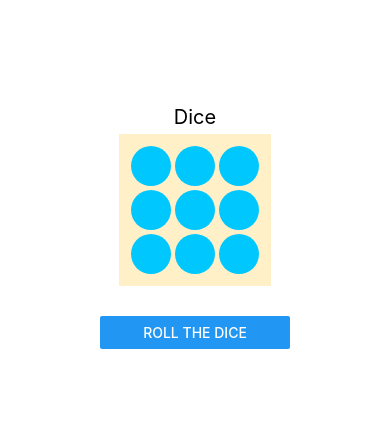
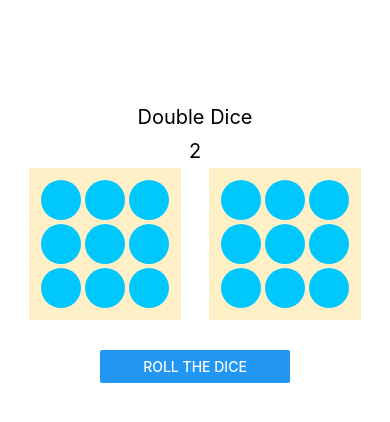
Before and after one commit to yyeonkim/moapp, a React Native app: screen / in a window 390 px wide. Shown: the top 422 px of the page. Built offline with nearby package versions, Linux system fonts and the light colour scheme.

Commit message:
Make double dices

```diff
--- a/App.js
+++ b/App.js
@@ -4,18 +4,28 @@ import { StyleSheet, View, Text, Button } from "react-native";
 import Dice from "./components/Dice";
 
 export default function App() {
-  const [num, setNum] = useState(1);
+  const [num1, setNum1] = useState(1);
+  const [num2, setNum2] = useState(1);
+
+  const getRandom = () => {
+    return Math.floor(Math.random() * 6 + 1);
+  };
 
   return (
-    <View style={{ flex: 1, marginTop: 100 }}>
-      <Text style={styles.text}>Dice</Text>
-      <View style={{ flexDirection: "row", justifyContent: "center" }}>
-        <Dice num={num} />
+    <View style={styles.body}>
+      <Text style={styles.text}>Double Dice</Text>
+      <Text style={styles.text}>{num1 + num2}</Text>
+      <View style={styles.dices}>
+        <Dice num={num1} />
+        <Dice num={num2} />
       </View>
       <View style={styles.button}>
         <Button
           title="Roll the dice"
-          onPress={() => setNum(Math.floor(Math.random() * 6 + 1))}
+          onPress={() => {
+            setNum1(getRandom());
+            setNum2(getRandom());
+          }}
         />
       </View>
     </View>
@@ -23,10 +33,20 @@ export default function App() {
 }
 
 const styles = StyleSheet.create({
+  body: {
+    flex: 1,
+    marginTop: 100,
+  },
+
   text: {
     textAlign: "center",
     fontSize: 20,
     margin: 5,
+  },
+
+  dices: {
+    flexDirection: "row",
+    justifyContent: "space-evenly",
   },
 
   button: {
```
